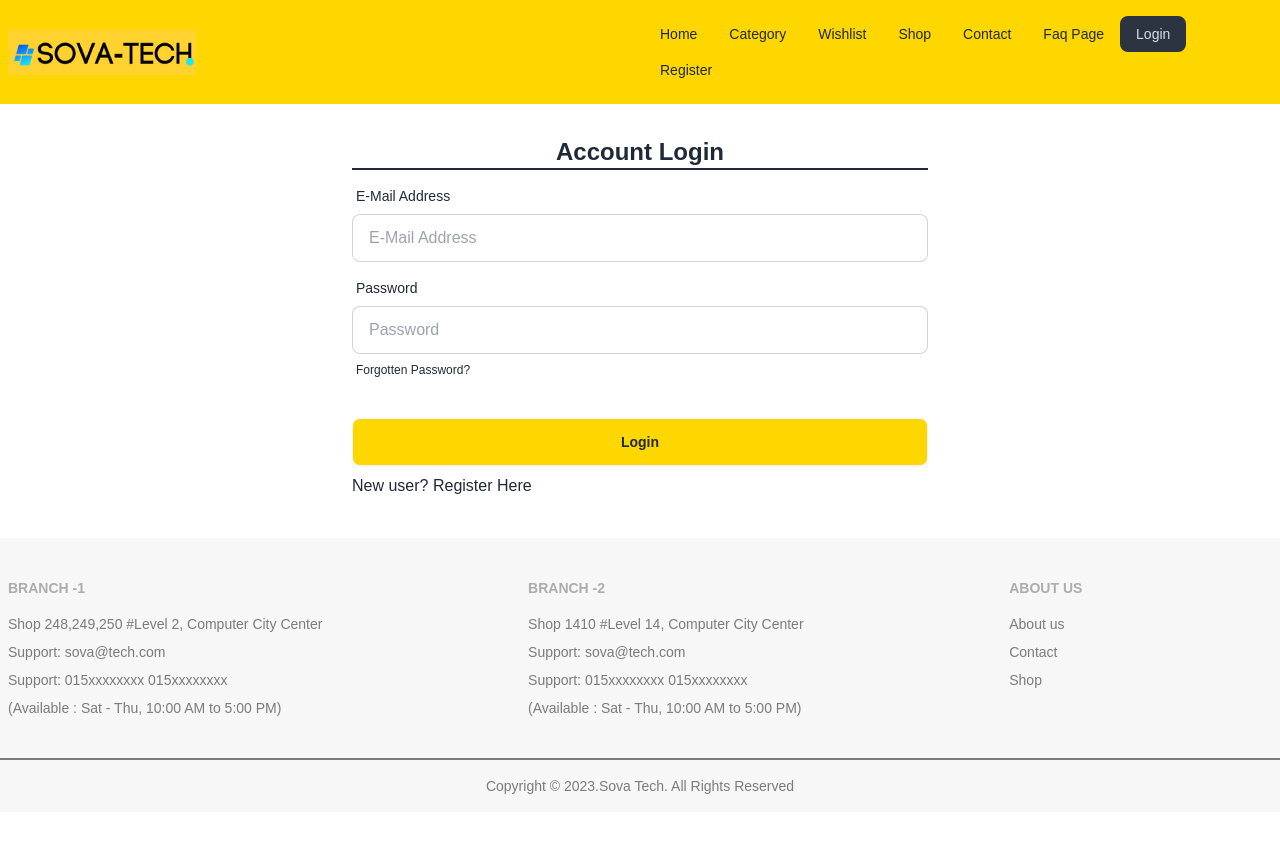
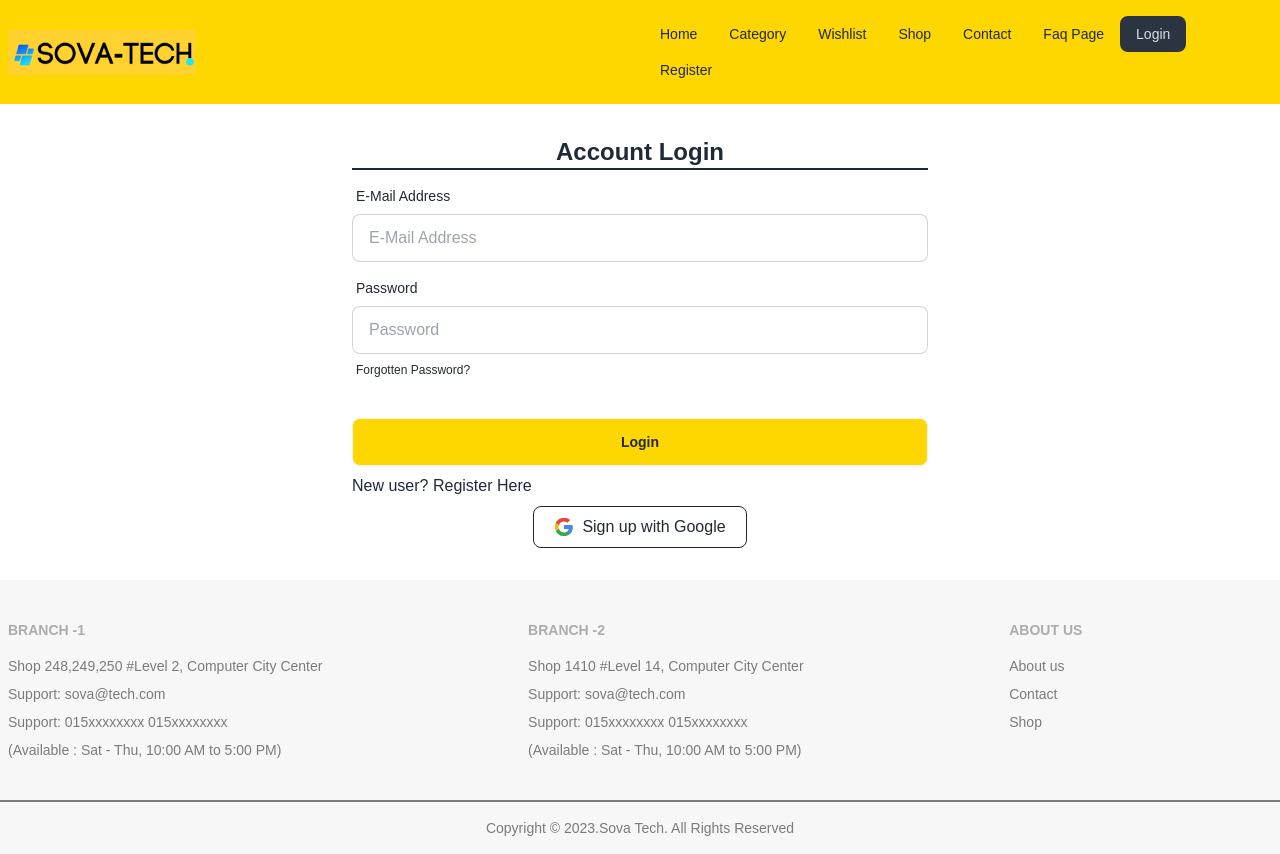
Before and after one commit to peuldev/sova-tech-client, a React (Vite) app: page /login in a window 1280 px wide. Before the commit the page ends 812 px from the top, so only its background shows below. Built offline with nearby package versions, Linux system fonts and the light colour scheme; some icons are missing.

Commit message:
add google button

```diff
--- a/src/Pages/Login/Login.jsx
+++ b/src/Pages/Login/Login.jsx
@@ -1,10 +1,13 @@
 import { Link } from "react-router-dom";
+import logo from "../../assets/logo/gogle.svg";
 
 const Login = () => {
   return (
     <div>
       <form className="card-body lg:w-1/2 mx-auto">
-        <h3 className="text-2xl text-center font-semibold border-b-2">Account Login</h3>
+        <h3 className="text-2xl text-center font-semibold border-b-2">
+          Account Login
+        </h3>
         <div className="form-control">
           <label className="label">
             <span className="label-text">E-Mail Address</span>
@@ -45,6 +48,10 @@ const Login = () => {
               Register Here
             </Link>
           </p>
+          <div className="flex items-center mx-auto border rounded-lg cursor-pointer hover:bg-custom_blue hover:text-custom_white py-2 px-5">
+            <img className="w-5" src={logo} alt="" />
+            <p className="ml-2"> Sign up with Google</p>
+          </div>
         </div>
       </form>
     </div>
```
Also changed, not shown: src/assets/logo/gogle.svg (added).
